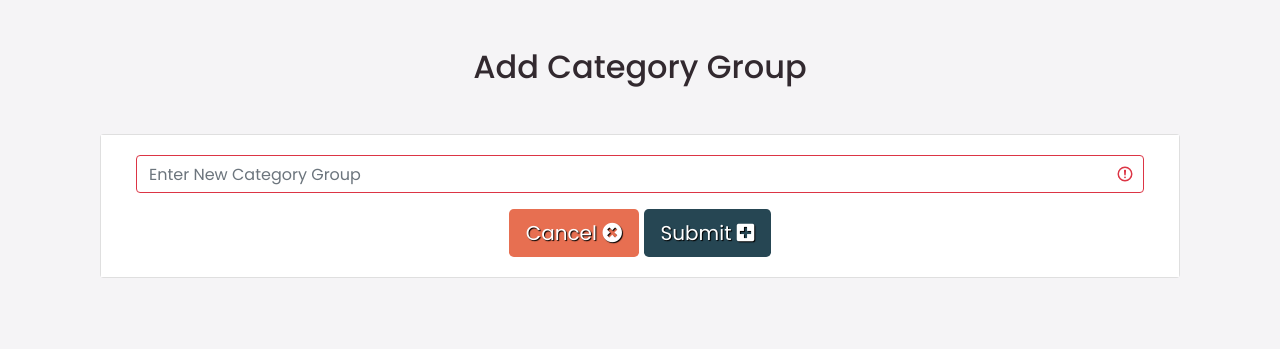
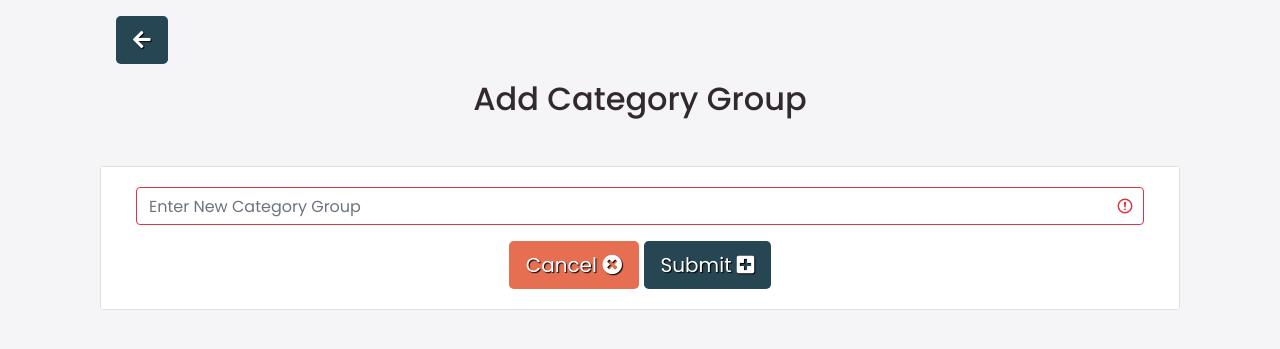
Before and after one commit to Carina-P/ms3-best-books, a Flask app: page /add_group in a window 1280 px wide. Shown: the part 157-506 px from the top of the page. Run offline with Flask 2, Linux system fonts and the light colour scheme; some libraries are stand-ins or nearby versions.

Commit message:
return arrow in top left corner

```diff
--- a/templates/book.html
+++ b/templates/book.html
@@ -2,7 +2,10 @@
 {% block content %}
 
     <div id="details" class="container">
-        <div class="text-center m-5">
+        <button class="btn btn-lg btn-green m-3">
+                <a href="{{url_for('get_books')}}" class="text-white"><i class="fas fa-arrow-left"></i></a>
+        </button>
+        <div class="text-center mb-5">
             <h2>Book Details</h2>
         </div>
         <div class="card m-3">
--- a/templates/category_group.html
+++ b/templates/category_group.html
@@ -1,7 +1,10 @@
 {% extends "base.html" %}
 {% block content %}
     <div class="container">
-        <div class="text-center m-5">
+        <button class="btn btn-lg btn-green m-3">
+                <a href="{{url_for('get_category_groups')}}" class="text-white"><i class="fas fa-arrow-left"></i></a>
+        </button>
+        <div class="text-center mb-5">
             {% if edit %}
                 <h2>Edit Category Group</h2>
             {% else %}
--- a/templates/search_result.html
+++ b/templates/search_result.html
@@ -2,7 +2,7 @@
 {% block content %}
     <div id="search_book_results" class="mt-5">
         <button class="btn btn-lg btn-green mb-3">
-                <a href="/" class="text-white">Return</a>
+                <a href="/" class="text-white"><i class="fas fa-arrow-left"></i></a>
         </button>
         <div class="text-center">
             {% if show_category %}
```
